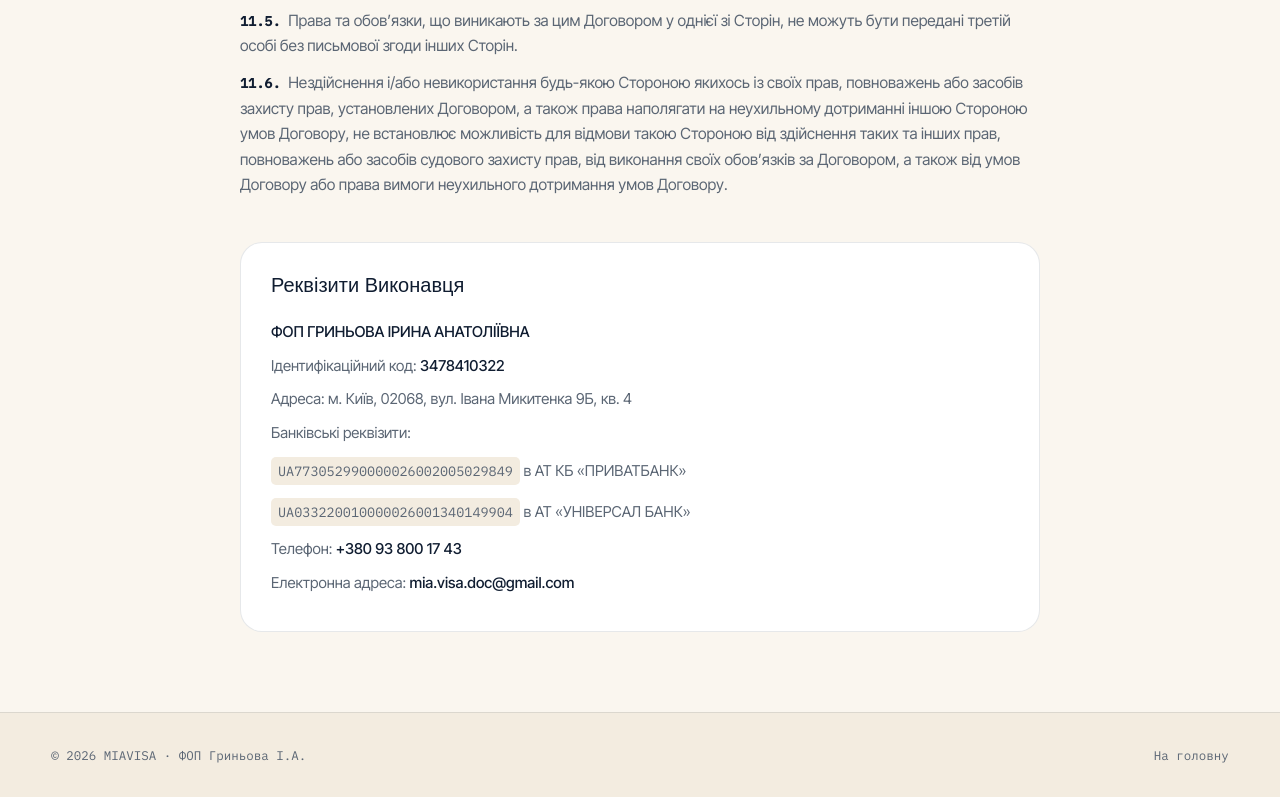
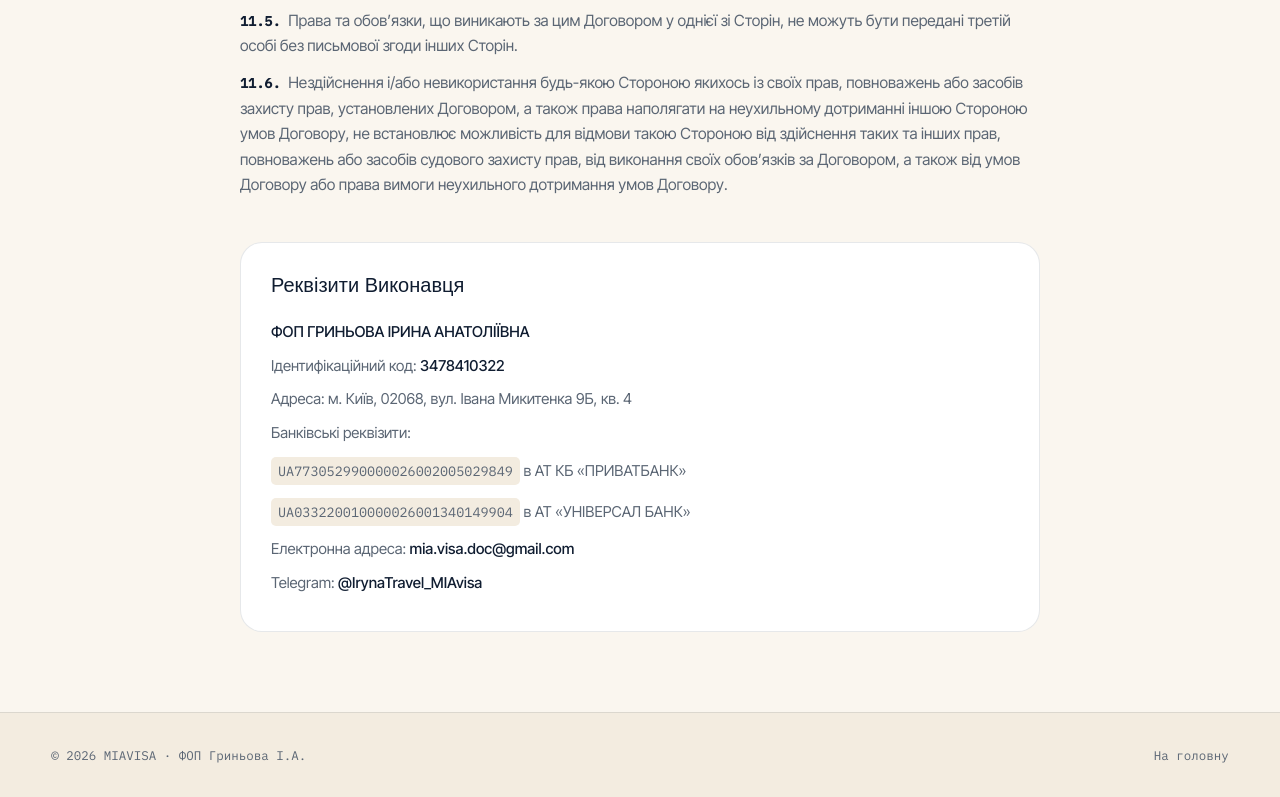
Before and after one commit to Legree/miavisa, a plain HTML site: page oferta.html in a window 1280 px wide. Shown: the part 8153-8950 px from the top of the page. Drawn offline with Linux system fonts and the light colour scheme; a web font is replaced by a local one.

Commit message:
Add files via upload

```diff
--- a/oferta.html
+++ b/oferta.html
@@ -253,8 +253,8 @@ p.c .pn{color:var(--ink);font-weight:600;font-family:var(--font-mono);font-size:
     <div class="rrow">Банківські реквізити:</div>
     <div class="rrow"><span class="bank">UA773052990000026002005029849</span> в АТ КБ «ПРИВАТБАНК»</div>
     <div class="rrow"><span class="bank">UA033220010000026001340149904</span> в АТ «УНІВЕРСАЛ БАНК»</div>
-    <div class="rrow">Телефон: <b>+380 93 800 17 43</b></div>
     <div class="rrow">Електронна адреса: <b>mia.visa.doc@gmail.com</b></div>
+    <div class="rrow">Telegram: <b>@IrynaTravel_MIAvisa</b></div>
   </div>
 </main>
 
```
